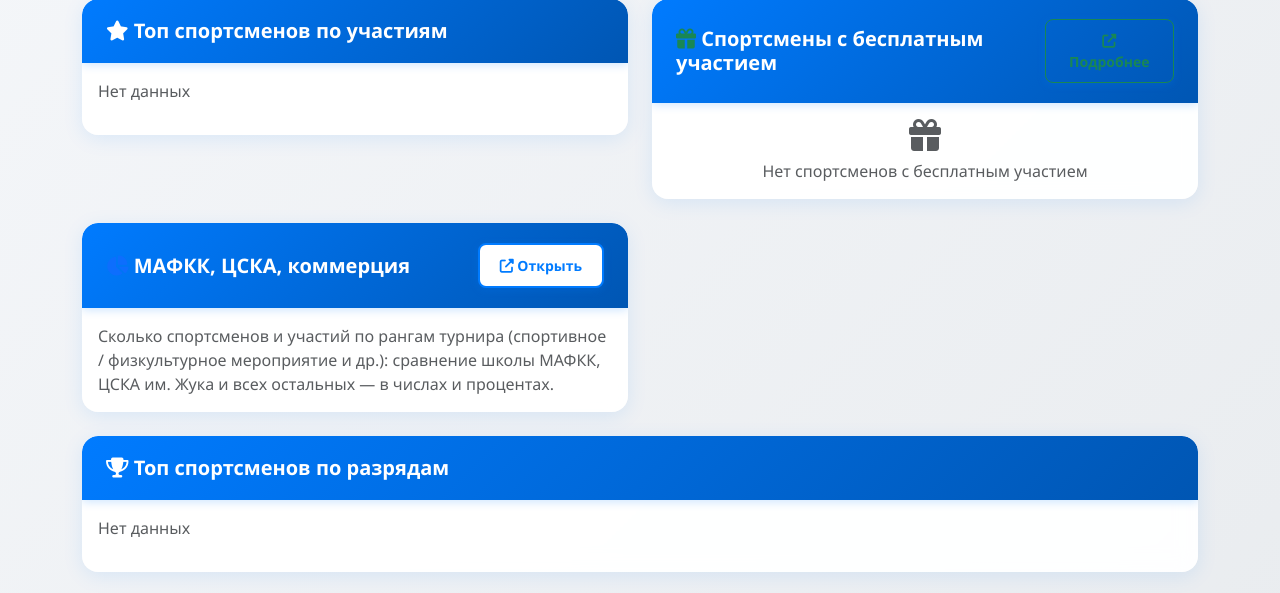
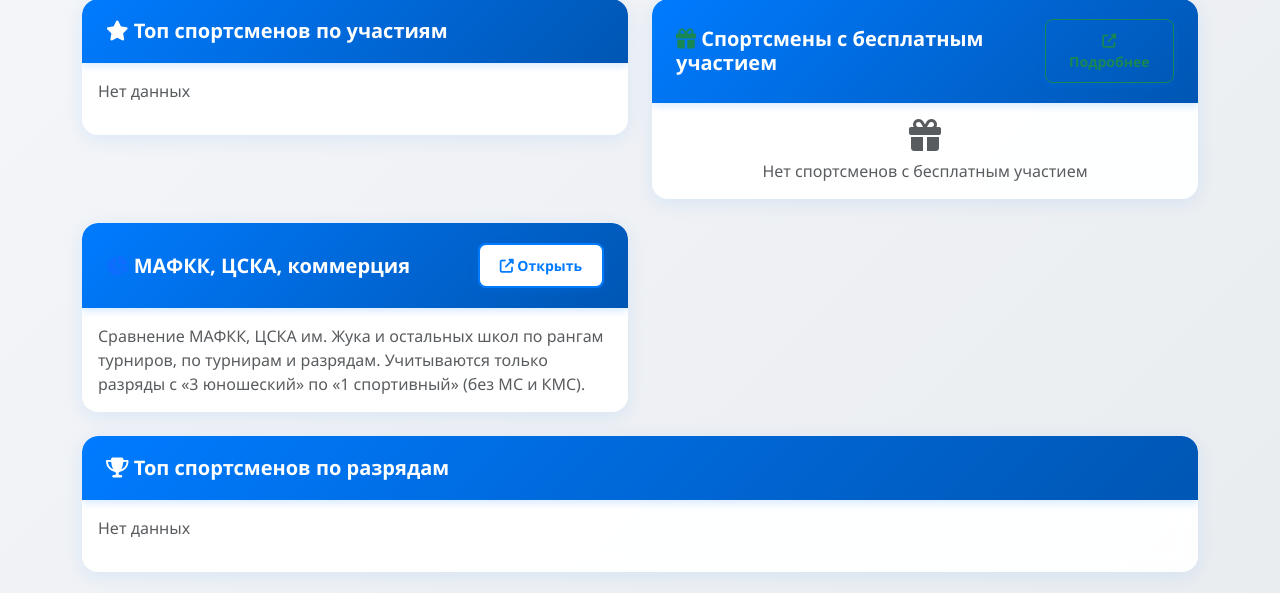
Before and after one commit to AndryshaDenisov1488/calcfigurebase, a Flask app: page /analytics in a window 1280 px wide; the page is wider, and only the part inside the window is pictured. Shown: the part 306-899 px from the top of that part. Run offline with Flask 3, Linux system fonts and the light colour scheme; data that the repository does not hold is empty; some libraries are stand-ins or nearby versions.

Commit message:
Уточнить карточку аналитики: фильтр разрядов в сводке МАФКК/ЦСКА.
Co-authored-by: Cursor <cursoragent@cursor.com>

```diff
--- a/templates/analytics.html
+++ b/templates/analytics.html
@@ -208,8 +208,8 @@
             </div>
             <div class="card-body">
                 <p class="mb-0 text-muted">
-                    Сколько спортсменов и участий по рангам турнира (спортивное / физкультурное мероприятие и др.):
-                    сравнение школы МАФКК, ЦСКА им. Жука и всех остальных — в числах и процентах.
+                    Сравнение МАФКК, ЦСКА им. Жука и остальных школ по рангам турниров, по турнирам и разрядам.
+                    Учитываются только разряды с «3 юношеский» по «1 спортивный» (без МС и КМС).
                 </p>
             </div>
         </div>
```
